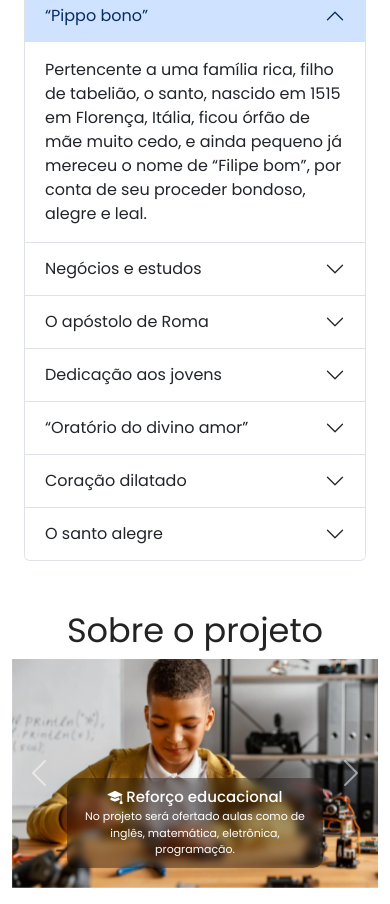
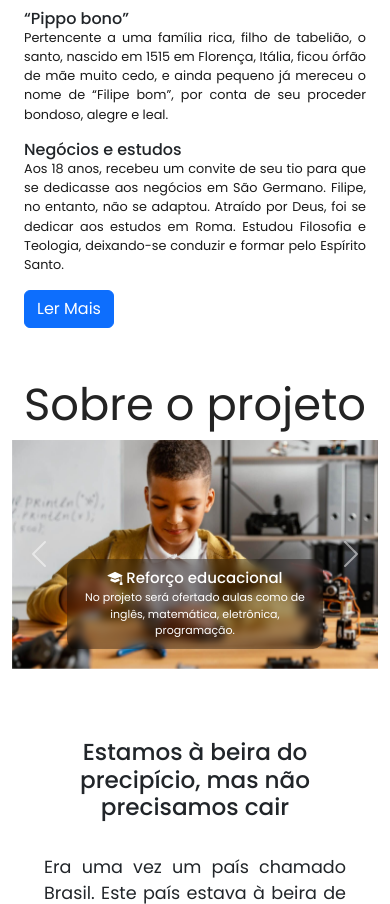
Before and after one commit to GleidistonJR/ISFN, a PHP site: page /pgs/Sobre.html in a window 390 px wide. Shown: the part 561-1465 px from the top of the page. Run offline with PHP 8.4, Linux system fonts and the light colour scheme.

```diff
--- a/css/styleSobre.css
+++ b/css/styleSobre.css
@@ -18,6 +18,9 @@ main article aside {
 }
 
 /*-----Sao Felipe-----*/
+#SaoFelipe h1{
+    color: var(--H1);
+}
 #SaoFelipe .row{
     padding: 0;
     margin: 0;
@@ -35,10 +38,18 @@ main article aside {
     font-size: 1.3em;
     margin: 0;
 }
+#SaoFelipe .row p{
+    text-align: justify;
+    color: var(--Paragrafo-black);
+}
 
-.accordion-button {
-    box-shadow: none !important;
+#SaoFelipe #Mais{
+    height: 100%;
+    display: none;
 }
+
+
+/*Era Uma Vez*/
 
 #EraUmaVez-aside p {
     text-align: justify;
@@ -63,7 +74,7 @@ h1 {
 }
 
 h2 {
-    font-size: 2.1em;
+    font-size: 2.8em;
     font-weight: 400;
     color: var(--H2);
 }
@@ -92,7 +103,7 @@ h2 {
     }
     #SaoFelipe .row .col-12{
         height: 100%;
-        padding: 0;
+        padding: 10px 0 0 0 ;
     }
     #SaoFelipe .row h3{
         font-size: 1em;
--- a/pgs/Sobre.html
+++ b/pgs/Sobre.html
@@ -78,143 +78,59 @@
                     <img class="img-fluid rounded" src="../img/FILIPE4.png" alt="Imagem de Sao Felipe Neri">
                 </div>
                 <div class="col-12 col-md-6">
-                    <div class="accordion" id="accordionExample">
-
-                        <div class="accordion-item">
-                            <h2 class="accordion-header">
-                                <button class="accordion-button" type="button" data-bs-toggle="collapse"
-                                    data-bs-target="#collapseOne" aria-expanded="true" aria-controls="collapseOne">
-                                    “Pippo bono”
-                                </button>
-                            </h2>
-                            <div id="collapseOne" class="accordion-collapse collapse show"
-                                data-bs-parent="#accordionExample">
-                                <div class="accordion-body">
-                                    Pertencente a uma família rica, filho de tabelião, o santo, nascido em 1515 em
-                                    Florença, Itália,
-                                    ficou
-                                    órfão de mãe muito cedo, e ainda pequeno já mereceu o nome de “Filipe bom”, por
-                                    conta de seu
-                                    proceder
-                                    bondoso, alegre e leal.
-                                </div>
-                            </div>
-                        </div>
-
-                        <div class="accordion-item">
-                            <h2 class="accordion-header">
-                                <button class="accordion-button collapsed" type="button" data-bs-toggle="collapse"
-                                    data-bs-target="#collapseTwo" aria-expanded="false" aria-controls="collapseTwo">
-                                    Negócios e estudos
-                                </button>
-                            </h2>
-                            <div id="collapseTwo" class="accordion-collapse collapse"
-                                data-bs-parent="#accordionExample">
-                                <div class="accordion-body">
-                                    Aos 18 anos, recebeu um convite de seu tio para que se dedicasse aos negócios em São
-                                    Germano. Filipe, no entanto, não se adaptou. Atraído por Deus, foi se dedicar aos
-                                    estudos em Roma. Estudou Filosofia e Teologia, deixando-se conduzir e formar pelo
-                                    Espírito Santo.
-                                </div>
-                            </div>
-                        </div>
-
-                        <div class="accordion-item">
-                            <h2 class="accordion-header">
-                                <button class="accordion-button collapsed" type="button" data-bs-toggle="collapse"
-                                    data-bs-target="#collapseThree" aria-expanded="false" aria-controls="collapseThree">
-                                    O apóstolo de Roma
-                                </button>
-                            </h2>
-                            <div id="collapseThree" class="accordion-collapse collapse"
-                                data-bs-parent="#accordionExample">
-                                <div class="accordion-body">
-                                    Néri, mesmo antes de ser padre, visitava os lugares mais pobres de Roma, os
-                                    hospitais mais abandonados e as mais terríveis prisões, levando uma pregação alegre,
-                                    espontânea e viva, juntamente com uma amável caridade cristã que o fez ser conhecido
-                                    e simpático a toda cidade, sendo então chamado: o apóstolo de Roma.
-                                </div>
-                            </div>
-                        </div>
-
-                        <div class="accordion-item">
-                            <h2 class="accordion-header">
-                                <button class="accordion-button collapsed" type="button" data-bs-toggle="collapse"
-                                    data-bs-target="#collapse4" aria-expanded="false" aria-controls="collapse4">
-                                    Dedicação aos jovens
-                                </button>
-                            </h2>
-                            <div id="collapse4" class="accordion-collapse collapse" data-bs-parent="#accordionExample">
-                                <div class="accordion-body">
-                                    “Contanto que não façam pecados, de boa vontade suportarei que rachem lenha em cima
-                                    das minhas costas”,
-                                    dizia Filipe aos jovens, os quais ele instruía e educava. Dedicava-se a eles com tal
-                                    amor, que não se
-                                    perturbava com as reclamações e injúrias recebidas por causa deles.
-                                </div>
-                            </div>
-                        </div>
-
-                        <div class="accordion-item">
-                            <h2 class="accordion-header">
-                                <button class="accordion-button collapsed" type="button" data-bs-toggle="collapse"
-                                    data-bs-target="#collapse5" aria-expanded="false" aria-controls="collapse5">
-                                    “Oratório do divino amor”
-                                </button>
-                            </h2>
-                            <div id="collapse5" class="accordion-collapse collapse" data-bs-parent="#accordionExample">
-                                <div class="accordion-body">
-                                    Dizendo sim para a glória de Deus e apaixonado por poesia e música desde a
-                                    adolescência, iniciou a bela
-                                    obra do Oratório do Divino Amor, onde reunia jovens e os fazia cantar e rezar. Ali
-                                    começava o sentido
-                                    musical da palavra: foi criado o drama lírico com coros e orquestra. A partir daí,
-                                    Filipe fundou a
-                                    Congregação do Oratório.
-                                </div>
-                            </div>
-                        </div>
-
-                        <div class="accordion-item">
-                            <h2 class="accordion-header">
-                                <button class="accordion-button collapsed" type="button" data-bs-toggle="collapse"
-                                    data-bs-target="#collapse6" aria-expanded="false" aria-controls="collapse6">
-                                    Coração dilatado
-                                </button>
-                            </h2>
-                            <div id="collapse6" class="accordion-collapse collapse" data-bs-parent="#accordionExample">
-                                <div class="accordion-body">
-                                    Depois de sua páscoa, médicos verificaram que seu coração era dilatado, de tal forma
-                                    que duas costelas
-                                    se quebraram para acomodá-lo. A este fato atribui-se o seu grande amor para com Deus
-                                    e para com os
-                                    homens
-                                </div>
-                            </div>
-                        </div>
-
-                        <div class="accordion-item">
-                            <h2 class="accordion-header">
-                                <button class="accordion-button collapsed" type="button" data-bs-toggle="collapse"
-                                    data-bs-target="#collapse7" aria-expanded="false" aria-controls="collapse7">
-                                    O santo alegre
-                                </button>
-                            </h2>
-                            <div id="collapse7" class="accordion-collapse collapse" data-bs-parent="#accordionExample">
-                                <div class="accordion-body">
-                                    Homem de oração, penitência e adoração, São Filipe Néri, conhecido pelo seu
-                                    testemunho alegre, cujo
-                                    sorriso, disse Papa Francisco, o transformou em um apaixonado anunciador da Palavra
-                                    de Deus, morreu no
-                                    dia 26 de maio de 1595, partindo para o céu com 80 anos. Foi beatificado, em maio de
-                                    1614, por Papa
-                                    Paulo V; e canonizado, em março de 1622, por Papa Gregório XV.
-                                </div>
-                            </div>
-                        </div>
-
-                    </div>
-
+                    <h3>“Pippo bono”</h3>
+                    <p>
+                        Pertencente a uma família rica, filho de tabelião, o santo, nascido em 1515 em Florença, Itália,
+                        ficou órfão de mãe muito cedo, e ainda pequeno já mereceu o nome de “Filipe bom”, por conta de
+                        seu
+                        proceder bondoso, alegre e leal.
+                    </p>
+                    <h3>Negócios e estudos</h3>
+                    <p>
+                        Aos 18 anos, recebeu um convite de seu tio para que se dedicasse aos negócios em São Germano.
+                        Filipe, no entanto, não se adaptou. Atraído por Deus, foi se dedicar aos estudos em Roma.
+                        Estudou
+                        Filosofia e Teologia, deixando-se conduzir e formar pelo Espírito Santo.
+                    </p>
+                    <button class="btn btn-primary" id="LerMais" href="">Ler Mais</button>
+                </div>
+            </aside>
+            <aside class="row" id="Mais">
+                <div class="col-12">
+                    <h3>O apóstolo de Roma</h3>
+                    <p>
+                        Néri, mesmo antes de ser padre, visitava os lugares mais pobres de Roma, os hospitais mais
+                        abandonados e as mais terríveis prisões, levando uma pregação alegre, espontânea e viva,
+                        juntamente com uma amável caridade cristã que o fez ser conhecido e simpático a toda cidade,
+                        sendo então chamado: o apóstolo de Roma.
+                    </p>
+                    <h3>Dedicação aos jovens</h3>
+                    <p>
+                        “Contanto que não façam pecados, de boa vontade suportarei que rachem lenha em cima das minhas
+                        costas”, dizia Filipe aos jovens, os quais ele instruía e educava. Dedicava-se a eles com tal
+                        amor, que não se perturbava com as reclamações e injúrias recebidas por causa deles.
+                    </p>
+                    <h3>“Oratório do divino amor”</h3>
+                    <p>
+                        Dizendo sim para a glória de Deus e apaixonado por poesia e música desde a adolescência, iniciou
+                        a bela obra do Oratório do Divino Amor, onde reunia jovens e os fazia cantar e rezar. Ali
+                        começava o sentido musical da palavra: foi criado o drama lírico com coros e orquestra. A partir
+                        daí, Filipe fundou a Congregação do Oratório.
+                    </p>
+                    <h3>Coração dilatado</h3>
+                    <p>
+                        Depois de sua páscoa, médicos verificaram que seu coração era dilatado, de tal forma que duas
+                        costelas se quebraram para acomodá-lo. A este fato atribui-se o seu grande amor para com Deus e
+                        para com os homens
+                    </p>
+                    <h3>O santo alegre</h3>
+                    <p>
+                        Homem de oração, penitência e adoração, São Filipe Néri, conhecido pelo seu testemunho alegre,
+                        cujo sorriso, disse Papa Francisco, o transformou em um apaixonado anunciador da Palavra de
+                        Deus, morreu no dia 26 de maio de 1595, partindo para o céu com 80 anos. Foi beatificado, em
+                        maio de 1614, por Papa Paulo V; e canonizado, em março de 1622, por Papa Gregório XV.
+                    </p>
+                    <button class="btn btn-primary" id="LerMenos" href="">Ler Menos</button>
                 </div>
             </aside>
         </article>
@@ -351,11 +267,12 @@
     </footer>
 
 
-
-    <script src="../js/javascript.js"></script>
+    <script src="https://code.jquery.com/jquery-3.7.1.min.js"
+        integrity="sha256-/JqT3SQfawRcv/BIHPThkBvs0OEvtFFmqPF/lYI/Cxo=" crossorigin="anonymous"></script>
     <script src="https://cdn.jsdelivr.net/npm/bootstrap@5.3.1/dist/js/bootstrap.bundle.min.js"
         integrity="sha384-HwwvtgBNo3bZJJLYd8oVXjrBZt8cqVSpeBNS5n7C8IVInixGAoxmnlMuBnhbgrkm"
         crossorigin="anonymous"></script>
+    <script src="../js/javascript.js"></script>
 </body>
 
 </html>
```
Also changed, not shown: js/javascript.js (+26 -0 lines).
